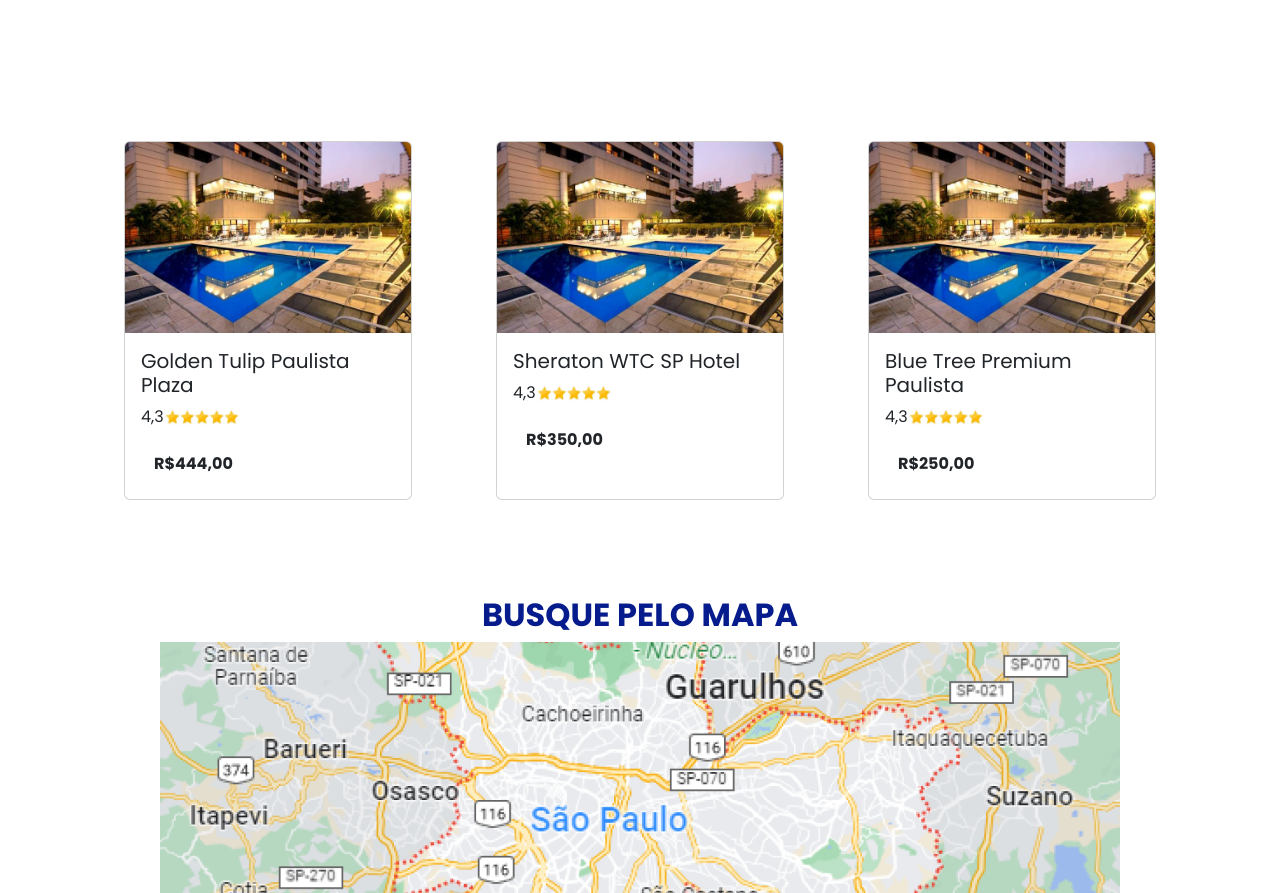
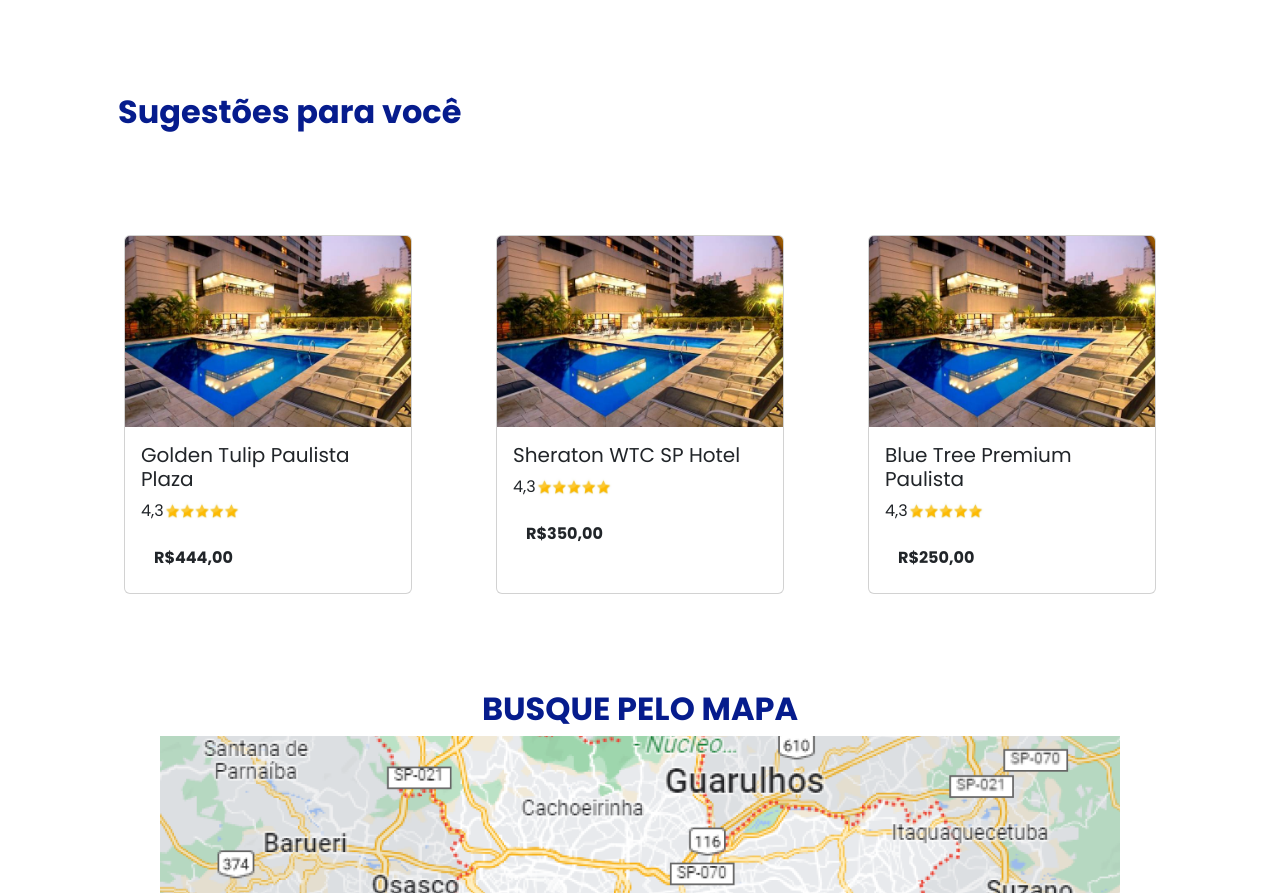
Before and after one commit to brunolopesdev/gulliver-bootstrap, a plain HTML site: page index.html in a window 1280 px wide. Shown: the part 896-1789 px from the top of the page. Drawn offline with nearby package versions, Linux system fonts and the light colour scheme.

Commit message:
feat: subtitulo de sugestoes adicionado

```diff
--- a/index.html
+++ b/index.html
@@ -71,6 +71,8 @@
               </div>
         </section>
 
+        <h1 class="container ps-5 fw-bold fs-2">Sugestões para você</h1>
+
         <section class="gulliver__suggestions container d-flex justify-content-around mt-5">
             <div class="card" style="width: 18rem;">
                 <img src="./images/golden-tulip.jpeg" class="card-img-top" alt="...">
```
